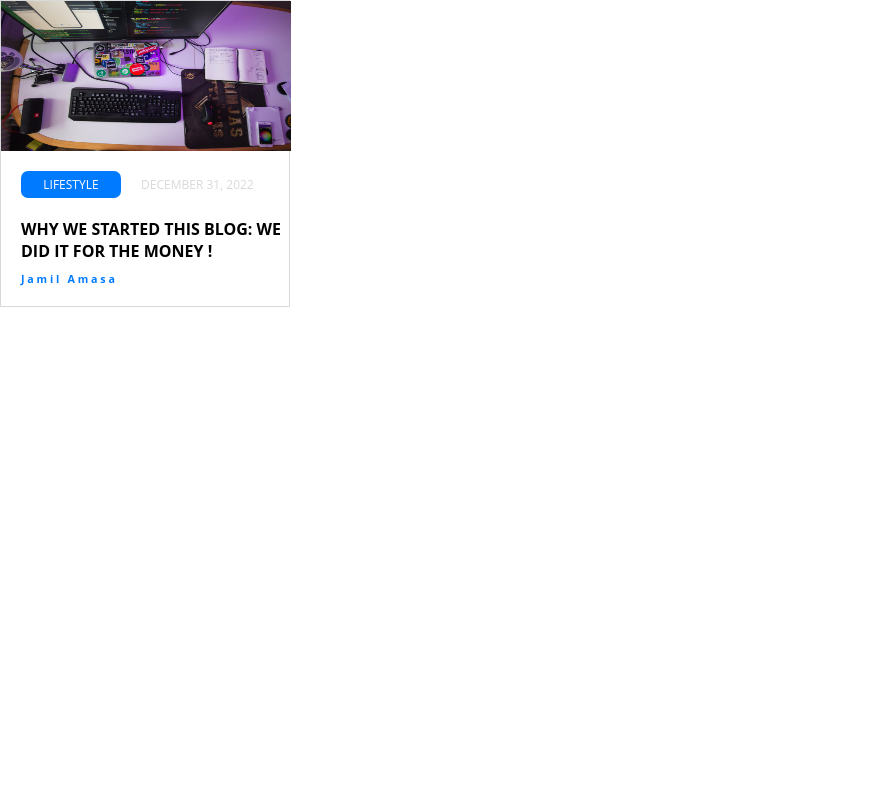
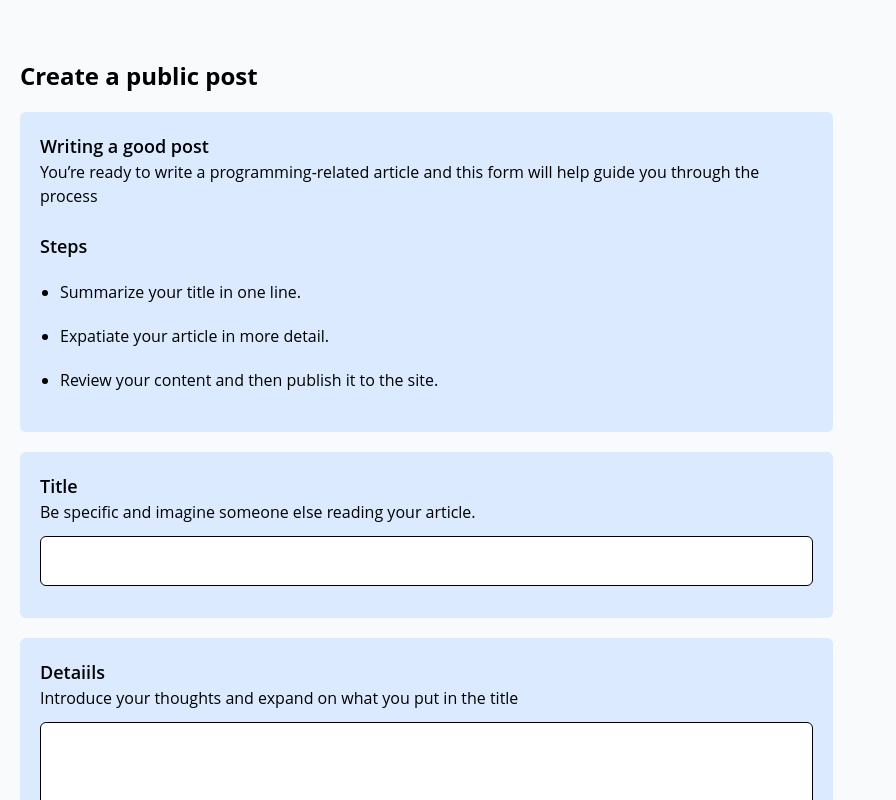
Before and after one commit to spyatmycode/DevReport, a React (Create React App) app: page / in a window 1280 px wide. Shown: the top 800 px of the page, without its empty margins (0-896 px from the left). Built offline with nearby package versions, Linux system fonts and the light colour scheme.

Commit message:
Added Create post styled with tailwind css

```diff
--- a/package.json
+++ b/package.json
@@ -37,5 +37,8 @@
       "last 1 firefox version",
       "last 1 safari version"
     ]
+  },
+  "devDependencies": {
+    "tailwindcss": "^3.2.4"
   }
 }
--- a/src/App.js
+++ b/src/App.js
@@ -1,15 +1,15 @@
 import React from 'react';
 // import NavBar from './components/NavBar';
 
+import CreatePost from './components/CreatePost';
+// import AppCss from '../src/styles/app.module.css'
 import Article from './components/Article';
-
-// import AppCss from '../src/styles/app.module.css'
 
 
 function App() {
   return (
     <>
-      <Article />
+      <CreatePost />
     </>
   );
 }
--- a/src/components/CreatePost.js
+++ b/src/components/CreatePost.js
@@ -1,8 +1,50 @@
 import React from 'react'
+// import '../index.css'
+
 
 const CreatePost = () => {
     return (
-        <div>
+        <div className='w-screen h-full flex-col bg-gray-50 py-10'>
+
+            <div className=' flex-col lg:w-2/3 sm:w-auto text-base'>
+                <h2 className='font-bold text-2xl m-5 '>
+                    Create a public post
+                </h2>
+
+                <div className='p-5 bg-blue-100 rounded-md m-5'>
+                    <h2 className='text-lg font-semibold'>Writing a good post</h2>
+                    <p>You’re ready to write a programming-related article and this form will help guide you through the process</p>
+                    <br />
+
+                    <h5 className='text-lg font-semibold'>Steps</h5>
+                    <ul className='list-disc'>
+                        <li className='m-5'>Summarize your title in one line.</li>
+                        <li className='m-5'>Expatiate your article in more detail.</li>
+                        <li className='m-5'>Review your content and then publish it to the site.</li>
+                    </ul>
+                </div>
+
+                <form>
+                    <div className='m-5 p-5 bg-blue-100 rounded-md'>
+                        <label htmlFor="" className='text-lg font-semibold'>Title</label>
+                        <p>Be specific and imagine someone else reading your article.</p>
+                        <input type="text" className='p-3 w-full border-black my-3 rounded-md border' />
+                    </div>
+
+
+
+                    <div className='m-5 p-5 bg-blue-100 rounded-md'>
+                        <label htmlFor="" className='text-lg font-semibold'>Detaiils</label>
+                        <p>Introduce your thoughts and expand on what you put in the title</p>
+                        <textarea name="" id="" cols="30" rows="10" className='w-full p-3 my-3 rounded-md border border-black'></textarea>
+                    </div>
+
+                    <button type='submit' className='mx-5 my-1 px-4 py-2 bg-blue-400 rounded-md'>Publish</button>
+
+
+
+                </form>
+            </div>
 
 
         </div>
--- a/src/index.css
+++ b/src/index.css
@@ -1,3 +1,8 @@
+@tailwind base;
+@tailwind components;
+@tailwind utilities;
+
+
 /* body {
   margin: 0;
   font-family: -apple-system, BlinkMacSystemFont, 'Segoe UI', 'Roboto', 'Oxygen',
--- /dev/null
+++ b/tailwind.config.js
@@ -0,0 +1,10 @@
+/** @type {import('tailwindcss').Config} */
+module.exports = {
+  content: [
+    "./src/**/*.{js,jsx,ts,tsx}",
+  ],
+  theme: {
+    extend: {},
+  },
+  plugins: [],
+}
```
Also changed, not shown: src/styles/createpost.module.css (added), 1 other file (tests, documents, lock files or other folders).
